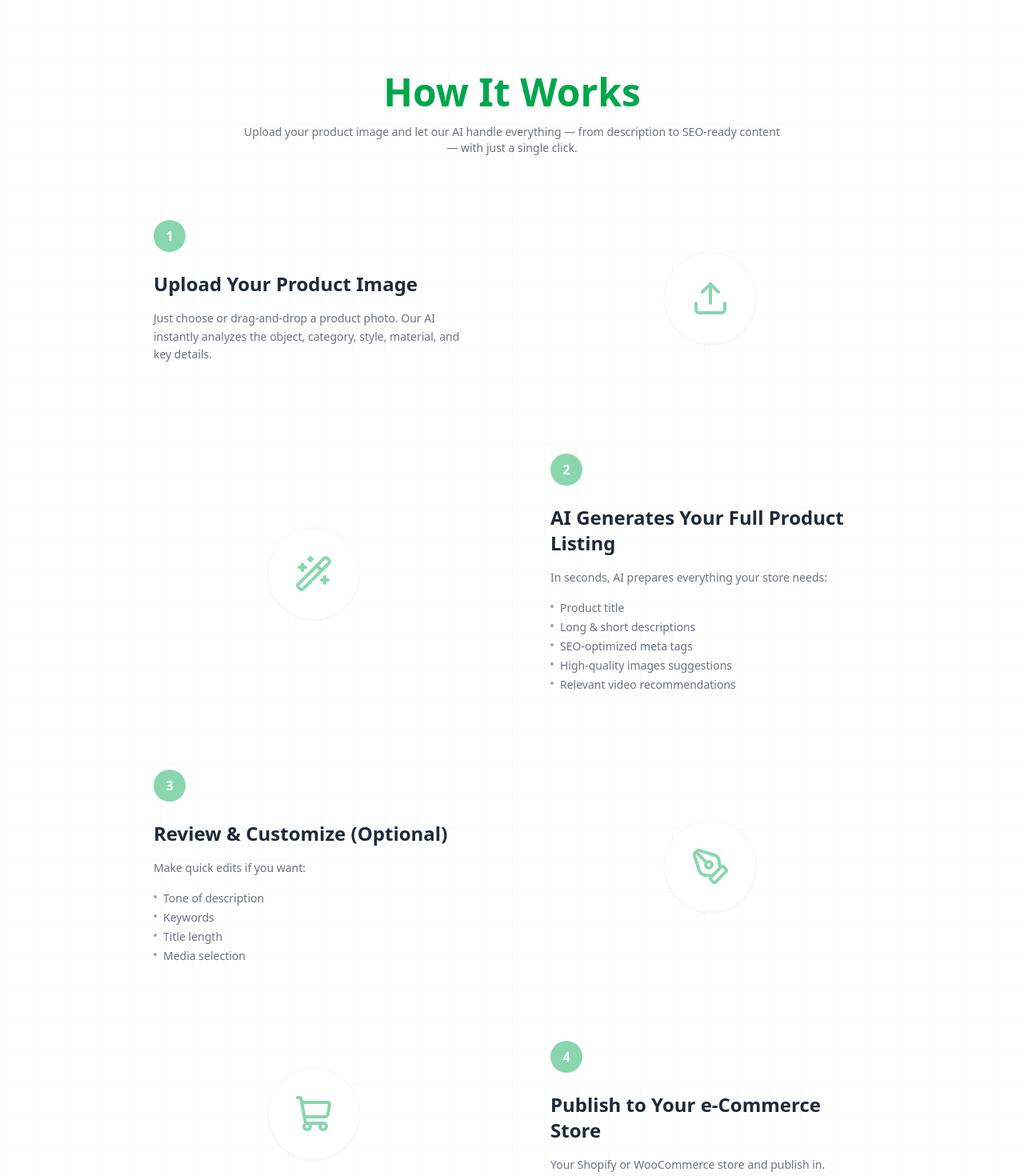
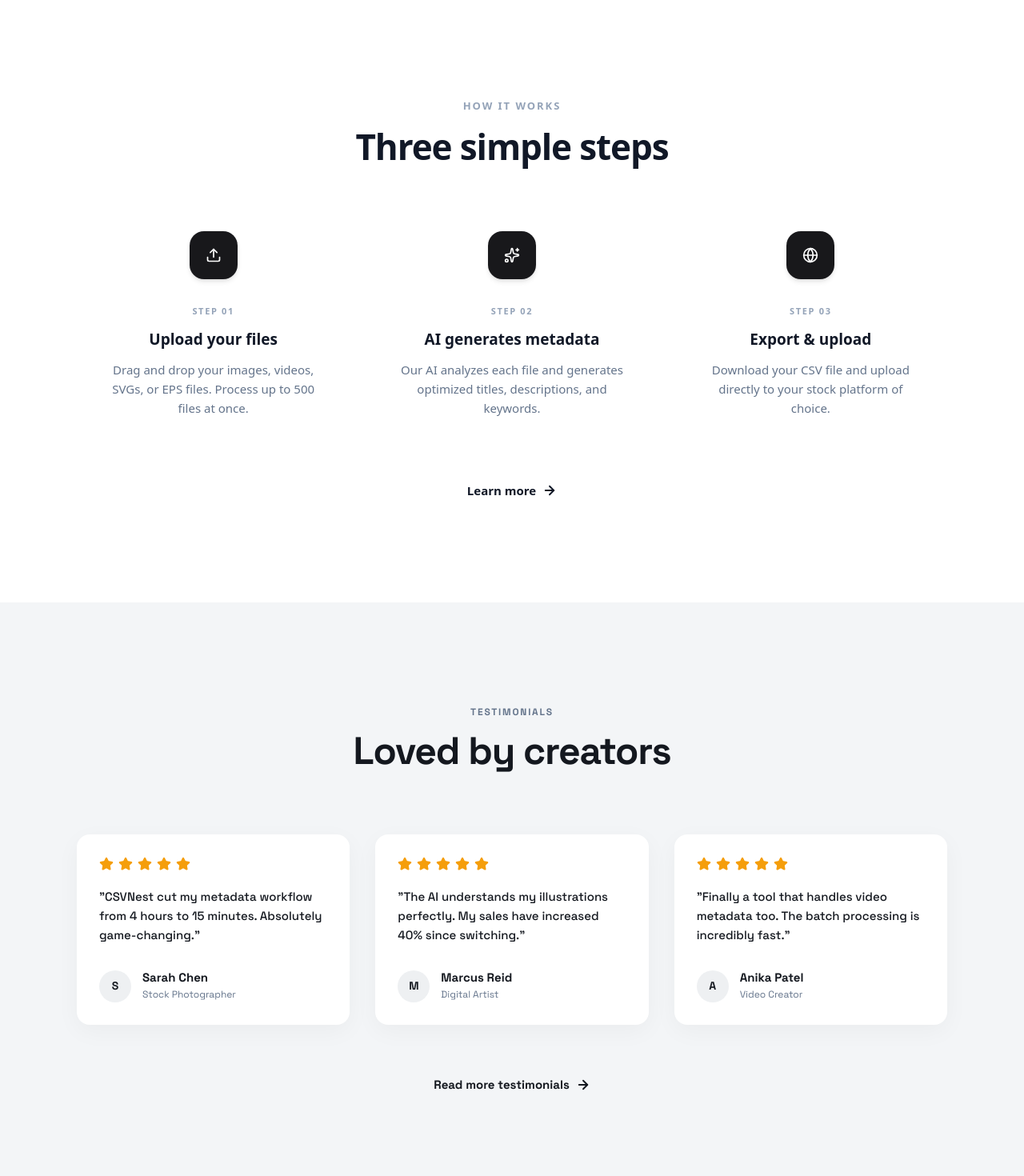
Before and after one commit to Alok4D/ai-meta-generator, a Next.js app in the folder apps/web/: page / in a window 1280 px wide. Shown: the part 2400-3870 px from the top of the page at 80% size. Built offline with nearby package versions, Linux system fonts and the light colour scheme; no server answers.

Commit message:
feat: add Testimonial and HowItWorks sections to the landing page

```diff
--- a/apps/web/app/(landing)/_components/HowItWorks.tsx
+++ b/apps/web/app/(landing)/_components/HowItWorks.tsx
@@ -1,107 +1,78 @@
 import React from 'react';
-import { Upload, Wand2, PenTool, ShoppingCart } from 'lucide-react';
+import { Upload, Sparkles, Globe, ArrowRight } from 'lucide-react';
 
-const HowItWorks = () => {
+const HowItWorks = () =>{
   const steps = [
     {
-      number: 1,
-      title: "Upload Your Product Image",
-      description: "Just choose or drag-and-drop a product photo. Our AI instantly analyzes the object, category, style, material, and key details.",
-      icon: <Upload size={48} className="text-[#89D6AE]" />,
-      align: "left",
+      step: "STEP 01",
+      title: "Upload your files",
+      description: "Drag and drop your images, videos, SVGs, or EPS files. Process up to 500 files at once.",
+      icon: <Upload size={20} className="text-white" />,
     },
     {
-      number: 2,
-      title: "AI Generates Your Full Product Listing",
-      description: "In seconds, AI prepares everything your store needs:",
-      list: [
-        "Product title",
-        "Long & short descriptions",
-        "SEO-optimized meta tags",
-        "High-quality images suggestions",
-        "Relevant video recommendations",
-      ],
-      icon: <Wand2 size={48} className="text-[#89D6AE]" />,
-      align: "right",
+      step: "STEP 02",
+      title: "AI generates metadata",
+      description: "Our AI analyzes each file and generates optimized titles, descriptions, and keywords.",
+      icon: <Sparkles size={20} className="text-white" />,
     },
     {
-      number: 3,
-      title: "Review & Customize (Optional)",
-      description: "Make quick edits if you want:",
-      list: [
-        "Tone of description",
-        "Keywords",
-        "Title length",
-        "Media selection",
-      ],
-      icon: <PenTool size={48} className="text-[#89D6AE]" />,
-      align: "left",
-    },
-    {
-      number: 4,
-      title: "Publish to Your e-Commerce Store",
-      description: "Your Shopify or WooCommerce store and publish in.",
-      icon: <ShoppingCart size={48} className="text-[#89D6AE]" />,
-      align: "right",
-    },
+      step: "STEP 03",
+      title: "Export & upload",
+      description: "Download your CSV file and upload directly to your stock platform of choice.",
+      icon: <Globe size={20} className="text-white" />,
+    }
   ];
 
   return (
-    <section className="w-full py-24 bg-white relative overflow-hidden">
-      {/* Background grid effect (Subtle) */}
-      <div className="absolute inset-0 opacity-[0.03] pointer-events-none"
-           style={{ backgroundImage: 'linear-gradient(#00A64C 1px, transparent 1px), linear-gradient(90deg, #00A64C 1px, transparent 1px)', backgroundSize: '40px 40px' }}>
-      </div>
+    <section className="w-full bg-white py-24 md:py-32">
+      <div className="max-w-6xl mx-auto px-4 md:px-8">
 
-      <div className="max-w-5xl mx-auto px-4 relative">
-        {/* Header */}
-        <div className="text-center mb-20">
-          <h2 className="text-[#00A64C] text-4xl md:text-5xl font-bold mb-4">How It Works</h2>
-          <p className="text-gray-500 max-w-2xl mx-auto text-sm">
-            Upload your product image and let our AI handle everything — from description to SEO-ready content — with just a single click.
-          </p>
+        {/* Section Header */}
+        <div className="text-center mb-16 md:mb-20">
+          <h2 className="text-[12px] md:text-[13px] font-bold tracking-[0.15em] text-slate-400 uppercase mb-4">
+            HOW IT WORKS
+          </h2>
+          <h3 className="text-[36px] md:text-[44px] font-bold leading-[1.15] tracking-tight text-[#111827]">
+            Three simple steps
+          </h3>
         </div>
 
-        {/* Timeline Container */}
-        <div className="relative">
-          {/* Central Vertical Line */}
-          <div className="absolute left-1/2 top-0 bottom-0 w-[1px] bg-gray-100 hidden md:block"></div>
+        {/* Steps Grid */}
+        <div className="grid grid-cols-1 md:grid-cols-3 gap-12 md:gap-8 px-4 md:px-0">
+          {steps.map((item, index) => (
+            <div key={index} className="flex flex-col items-center text-center">
+              {/* Icon Container */}
+              <div className="w-[60px] h-[60px] bg-[#18181B] rounded-[18px] flex items-center justify-center shadow-md mb-8 transition-transform hover:scale-105 duration-300">
+                {item.icon}
+              </div>
 
-          <div className="space-y-24">
-            {steps.map((step, index) => (
-              <div key={index} className={`flex flex-col md:flex-row items-center gap-12 md:gap-0 ${step.align === 'right' ? 'md:flex-row-reverse' : ''}`}>
+              {/* Step Label */}
+              <div className="text-[11px] font-bold tracking-[0.15em] text-slate-400 uppercase mb-3">
+                {item.step}
+              </div>
 
-                {/* Content Side */}
-                <div className="w-full md:w-1/2 flex flex-col px-4 md:px-12">
-                  <div className={`flex flex-col ${step.align === 'left' ? 'items-start text-left' : 'items-start text-left'}`}>
-                    <div className="w-10 h-10 rounded-full bg-[#89D6AE] text-white flex items-center justify-center font-bold mb-6">
-                      {step.number}
-                    </div>
-                    <h3 className="text-2xl font-bold text-gray-800 mb-4">{step.title}</h3>
-                    <p className="text-gray-500 text-sm leading-relaxed mb-4">{step.description}</p>
+              {/* Title */}
+              <h4 className="text-[19px] font-bold text-[#111827] mb-3">
+                {item.title}
+              </h4>
 
-                    {step.list && (
-                      <ul className="space-y-1">
-                        {step.list.map((item, i) => (
-                          <li key={i} className="text-gray-500 text-sm flex items-start gap-2">
-                            <span className="mt-1.5 w-1 h-1 rounded-full bg-gray-400 shrink-0"></span>
-                            {item}
-                          </li>
-                        ))}
-                      </ul>
-                    )}
-                  </div>
-                </div>
+              {/* Description */}
+              <p className="text-[15px] text-slate-500 leading-[1.6] max-w-[280px]">
+                {item.description}
+              </p>
+            </div>
+          ))}
+        </div>
 
-                {/* Icon Side */}
-                <div className="w-full md:w-1/2 flex justify-center items-center px-4">
-                  <div className="p-8 rounded-full border-2 border-gray-50 bg-white shadow-sm">
-                    {step.icon}
-                  </div>
-                </div>
-              </div>
-            ))}
-          </div>
+        {/* Learn More Link */}
+        <div className="mt-16 md:mt-20 flex justify-center">
+          <a
+            href="#"
+            className="flex items-center gap-2 text-[15px] font-bold text-[#111827] hover:text-slate-600 transition-colors duration-200"
+          >
+            Learn more
+            <ArrowRight size={18} strokeWidth={2.5} />
+          </a>
         </div>
       </div>
     </section>
--- a/apps/web/app/(landing)/_components/Testimonial.tsx
+++ b/apps/web/app/(landing)/_components/Testimonial.tsx
@@ -1,110 +1,97 @@
 "use client";
 
 import React from 'react';
-import { Quote, ChevronLeft, ChevronRight } from 'lucide-react';
-import { Swiper, SwiperSlide } from 'swiper/react';
-import { Navigation, Autoplay } from 'swiper/modules';
+import { Star, ArrowRight } from 'lucide-react';
+import { Space_Grotesk } from 'next/font/google';
 
-// Import Swiper styles
-import 'swiper/css';
-import 'swiper/css/navigation';
+const space = Space_Grotesk({ subsets: ['latin'], weight: ['400', '500', '600', '700'] });
 
-const Testimonials = () => {
+export default function Testimonials() {
   const reviews = [
     {
-      text: "The AI descriptions and SEO tags are spot-on. My listings finally look consistent and professional.",
-      name: "Mark L.",
-      role: "Multi-vendor Store Owner",
+      text: "\"CSVNest cut my metadata workflow from 4 hours to 15 minutes. Absolutely game-changing.\"",
+      name: "Sarah Chen",
+      role: "Stock Photographer",
+      initial: "S",
     },
     {
-      text: "Loved the accuracy. Images, videos, keywords — everything generated perfectly.",
-      name: "Helena J.",
-      role: "Fashion Retailer",
+      text: "\"The AI understands my illustrations perfectly. My sales have increased 40% since switching.\"",
+      name: "Marcus Reid",
+      role: "Digital Artist",
+      initial: "M",
     },
     {
-      text: "One photo in → complete listing out. This tool removed 90% of my manual work.",
-      name: "Sarah M.",
-      role: "Shopify Store Owner",
-    },
-    {
-      text: "The speed is incredible. I can now launch 50 products in the time it used to take for one.",
-      name: "David K.",
-      role: "E-com Director",
+      text: "\"Finally a tool that handles video metadata too. The batch processing is incredibly fast.\"",
+      name: "Anika Patel",
+      role: "Video Creator",
+      initial: "A",
     },
   ];
 
   return (
-    <section className="w-full py-24 bg-[#F9FFF8] overflow-hidden">
-      <div className="max-w-6xl mx-auto px-4">
+    <section className={`w-full bg-[#F3F5F7] py-24 md:py-32 ${space.className}`}>
+      <div className="max-w-6xl mx-auto px-4 md:px-8">
 
-        {/* Header Section */}
-        <div className="text-center mb-16">
-          <h2 className="text-[#00A64C] text-4xl md:text-5xl font-bold mb-4">What Our Customer Say</h2>
-          <div className="inline-block bg-[#E3F9EC] text-[#00A64C] text-[12px] font-bold px-4 py-1.5 rounded-full mb-6 border border-[#C1F1D6]">
-            Trusted by 10,000+ E-commerce Sellers
-          </div>
-          <p className="text-gray-500 max-w-xl mx-auto text-sm leading-relaxed">
-            Real users who streamlined their workflow, saved hours, and scaled their stores with AI-powered product uploads.
-          </p>
+        {/* Section Header */}
+        <div className="text-center mb-16 md:mb-20">
+          <h2 className="text-[12px] font-bold tracking-[0.15em] text-slate-500 uppercase mb-4">
+            TESTIMONIALS
+          </h2>
+          <h3 className="text-[36px] md:text-[48px] font-bold leading-[1] md:leading-[48px] tracking-tight text-[#14181F]">
+            Loved by creators
+          </h3>
         </div>
 
-        {/* Swiper Slider */}
-        <div className="relative px-12">
-          <Swiper
-            modules={[Navigation, Autoplay]}
-            spaceBetween={30}
-            slidesPerView={1}
-            centeredSlides={true}
-            loop={true}
-            autoplay={{ delay: 3000 }}
-            navigation={{
-              nextEl: '.next-btn',
-              prevEl: '.prev-btn',
-            }}
-            breakpoints={{
-              640: { slidesPerView: 2 },
-              1024: { slidesPerView: 3 },
-            }}
-            className="testimonial-swiper !overflow-visible"
+        {/* Testimonials Grid */}
+        <div className="grid grid-cols-1 md:grid-cols-3 gap-6 md:gap-8 items-start">
+          {reviews.map((review, index) => (
+            <div
+              key={index}
+              className="bg-white rounded-2xl p-7 shadow-[0_8px_30px_rgb(0,0,0,0.04)] flex flex-col transition-transform hover:-translate-y-1 duration-300"
             >
-            {reviews.map((review, index) => (
-              <SwiperSlide key={index}>
-                <div
-                  className={`
-                    bg-[#EAF9F0] p-8 rounded-[32px] min-h-[320px] flex flex-col justify-between transition-transform duration-500
-                    ${index % 2 === 0 ? 'rotate-[-3deg]' : 'rotate-[3deg]'}
-                    hover:rotate-0 hover:scale-105 border border-[#D5F2E1]
-                  `}
-                >
-                  <div>
-                    <Quote className="text-[#4ADE80] mb-6 fill-[#4ADE80] opacity-50" size={40} />
-                    <p className="text-[#1A1A1A] text-xl font-semibold leading-snug">
-                      &quot;{review.text}&quot;
-                    </p>
+              {/* Stars */}
+              <div className="flex items-center gap-1.5 mb-5">
+                {[...Array(5)].map((_, i) => (
+                  <Star key={i} size={18} className="fill-[#F59E0B] text-[#F59E0B]" />
+                ))}
               </div>
 
-                  <div className="mt-8">
-                    <p className="text-[#1A1A1A] font-bold text-sm">{review.name}</p>
-                    <p className="text-gray-500 text-[12px]">{review.role}</p>
+              {/* Review Text */}
+              <p className="text-[15px] text-[#14181F] leading-[1.6] font-medium">
+                {review.text}
+              </p>
+
+              <div className="mt-8 flex items-center gap-3.5">
+                {/* Avatar */}
+                <div className="w-10 h-10 rounded-full bg-[#EEF0F2] flex items-center justify-center text-[#14181F] font-bold text-[14px]">
+                  {review.initial}
+                </div>
+
+                {/* Author Info */}
+                <div className="flex flex-col">
+                  <span className="text-[15px] font-bold text-[#14181F] leading-tight">
+                    {review.name}
+                  </span>
+                  <span className="text-[12px] text-slate-500 mt-0.5">
+                    {review.role}
+                  </span>
                 </div>
               </div>
-              </SwiperSlide>
+            </div>
           ))}
-          </Swiper>
+        </div>
 
-          {/* Custom Navigation Buttons */}
-          <div className="flex justify-center gap-4 mt-12">
-            <button className="prev-btn w-12 h-12 rounded-full border border-gray-200 flex items-center justify-center text-gray-400 hover:bg-[#00A64C] hover:text-white hover:border-[#00A64C] transition-all">
-              <ChevronLeft size={24} />
-            </button>
-            <button className="next-btn w-12 h-12 rounded-full border border-[#00A64C] flex items-center justify-center text-[#00A64C] hover:bg-[#00A64C] hover:text-white transition-all">
-              <ChevronRight size={24} />
-            </button>
-          </div>
+        {/* Read More Link */}
+        <div className="mt-16 flex justify-center">
+          <a
+            href="#"
+            className="flex items-center gap-2 text-[15px] font-bold text-[#14181F] hover:text-slate-600 transition-colors duration-200"
+          >
+            Read more testimonials
+            <ArrowRight size={18} strokeWidth={2.5} />
+          </a>
         </div>
       </div>
     </section>
   );
-};
-
-export default Testimonials;
+}
--- a/apps/web/app/(landing)/page.tsx
+++ b/apps/web/app/(landing)/page.tsx
@@ -1,7 +1,6 @@
 
 import Navbar from "./_components/Navbar";
 import Footer from "./_components/Footer";
-import Benefits from "./_components/Benefits";
 import HowItWorks from "./_components/HowItWorks";
 import Testimonials from "./_components/Testimonial";
 import Pricing from "./_components/Pricing";
@@ -20,7 +19,7 @@ export default function LandingPage() {
       <Stats />
       <Features/>
       <HowItWorks/>
-      {/* <Testimonials/> */}
+      <Testimonials/>
       <Pricing/>
       <Comparison/>
       <FAQ/>
```
Lines whose indentation alone changed are shown as unchanged.
